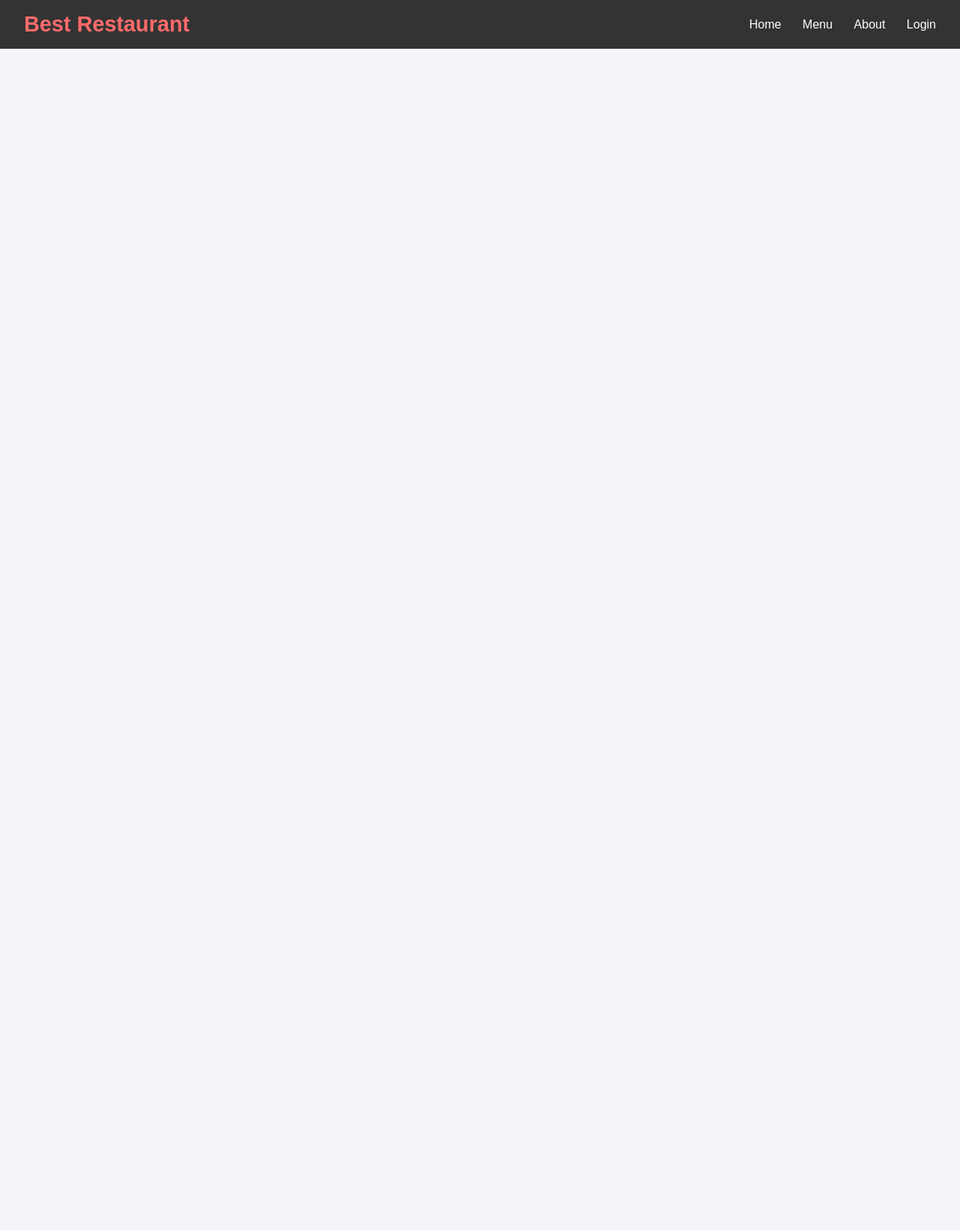
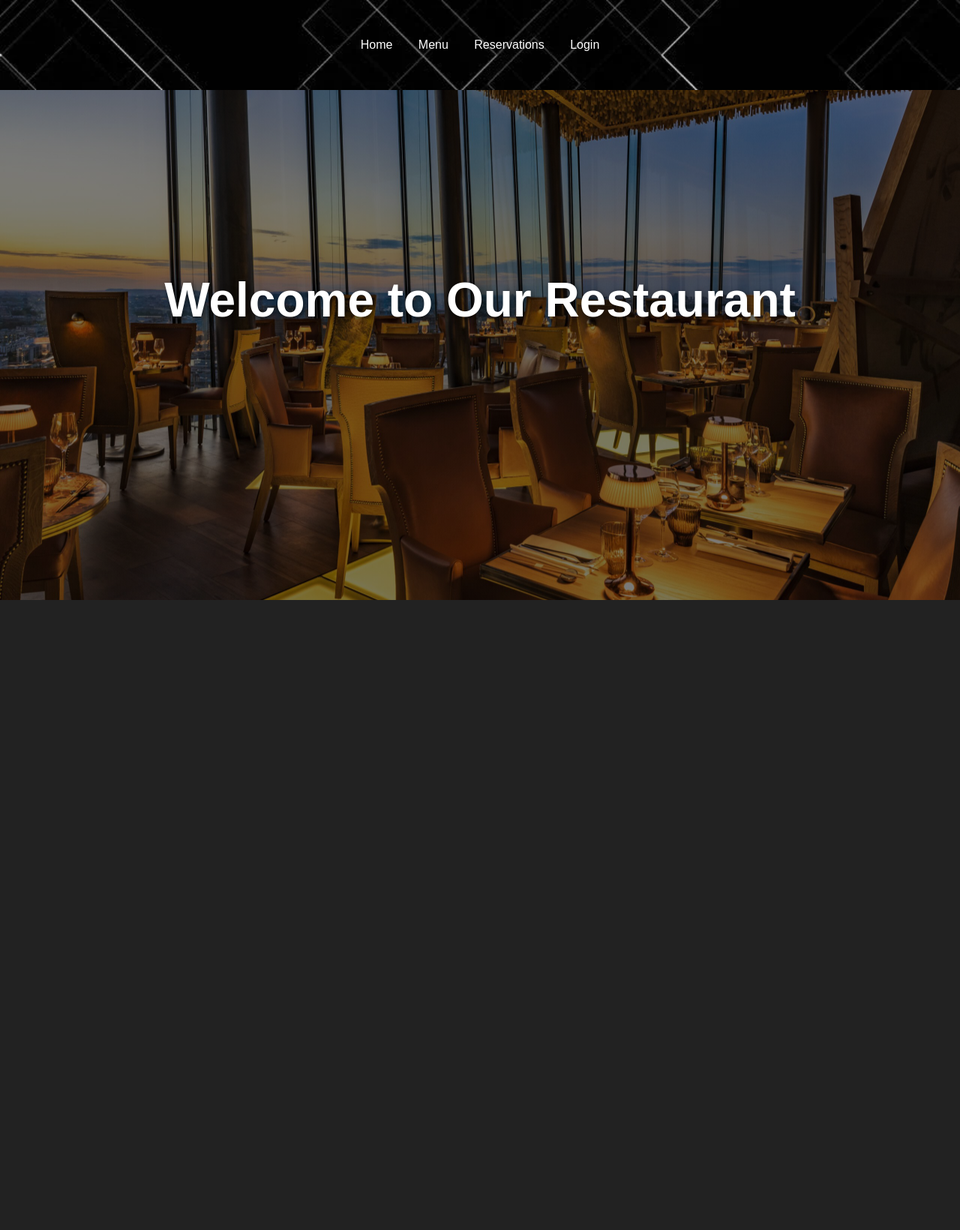
Before and after one commit to altonasllani/Restaurant, a PHP site: page / in a window 1280 px wide. Shown: the whole page at 75% size. Before the commit the page ends 65 px from the top, so only its background shows below. Run offline with PHP 8.4, Linux system fonts and the light colour scheme.

Commit message:
Add new styles and elements

```diff
--- a/index.css
+++ b/index.css
@@ -1,54 +1,59 @@
-/* Reset */
-* {
-    margin: 0;
-    padding: 0;
-    box-sizing: border-box;
+body {
+  margin: 0;
+  font-family: Arial, sans-serif;
+  background-color: #000;
 }
 
-body {
-    font-family: Arial, sans-serif;
-    color: #333;
-    background-color: #f4f4f9;
+.header {
+  position: fixed;
+  top: 0;
+  width: 100%;
+  height: 120px;
+  background-image: url('bg.jpg'); /* Vendos foton e njëjtë si në hero */
+  background-size: cover; /* Bën foton të mbulojë të gjithë header-in */
+  background-position: center; /* Qendron foton në qendër */
+  background-color: rgba(0, 0, 0, 0.7); /* Ngjyrë gjysmë-transparent */
+  display: flex;
+  align-items: center;
+  justify-content: center;
+  z-index: 10;
+}
+
+.header nav a {
+  color: #fff;
+  margin: 0 15px;
+  text-decoration: none;
+}
+header nav a:hover{
+  color: aqua;
+}
+
+.hero {
+  background-image: linear-gradient(rgba(0, 0, 0, 0.5), rgba(0, 0, 0, 0.5)), url('r1.jpg'); /* Overlay i zi i tejdukshëm */
+  background-size: cover;
+  background-position: center;
+  height: 100vh;
+  display: flex;
+  align-items: center;
+  justify-content: center;
+  color: #fff;
+  text-align: center;
+  padding: 0 20px; /* Shtimi i hapësirave anësore për tekst */
+
+}
+.hero h1 {
+  font-size: 4rem; /* Madhësi më e madhe për titullin */
+  font-weight: bold; /* Shtimi i trashësisë për më shumë theks */
+  text-shadow: 2px 2px 8px rgba(0, 0, 0, 0.6); /* Hije e theksuar për tekstin */
+  line-height: 1.2; /* Hapësirë më e madhe midis rreshtave */
+  margin: 0;
+  padding: 0 10px; /* Hapësira e brendshme e vogël */
 }
 
 
-.header {
-    background: #333;
-    color: #fff;
-    padding: 1rem 2rem;
-    display: flex;
-    justify-content: space-between;
-    align-items: center;
-    position: sticky;
-    top: 0;
-    z-index: 10;
+.content {
+  padding: 20px;
+  background-color: #222;
+  color: #fff;
+  min-height: 100vh;
 }
-
-.header .logo a {
-    color: #ff6b6b;
-    font-size: 1.8rem;
-    font-weight: bold;
-    text-decoration: none;
-}
-
-.navbar a {
-    color: #fff;
-    margin-left: 1.5rem;
-    text-decoration: none;
-    transition: color 0.3s;
-}
-
-.navbar a:hover {
-    color: #ff6b6b;
-}
-
-/* Home Section */
-.home {
-
-    height: 80vh;
-    color: #fff;
-    display: flex;
-    align-items: center;
-    justify-content: center;
-    text-align: center;
-}
--- a/index.html
+++ b/index.html
@@ -8,17 +8,19 @@
     <script defer src="scripts.js"></script>
 </head>
 <body>
-    <!-- Header Section -->
     <header class="header">
-        <div class="logo">
-            <a href="#">Best Restaurant</a>
-        </div>
-        <nav class="navbar">
-            <a href="#home">Home</a>
-            <a href="#menu">Menu</a>
-            <a href="#about">About</a>
-            <a href="#Login">Login</a>
-        </nav>
+      <nav>
+        <a href="#">Home</a>
+        <a href="#">Menu</a>
+        <a href="#">Reservations</a>
+        <a href="#">Login</a>
+      </nav>
     </header>
-</body>
-</html>
+    <section class="hero">
+      <h1>Welcome to Our Restaurant</h1>
+    </section>
+    <section class="content">
+      <!-- Your restaurant content here -->
+    </section>
+  </body>
+  </html>
```
Also changed, not shown: bg.jpg (added), r1.jpg (added).
